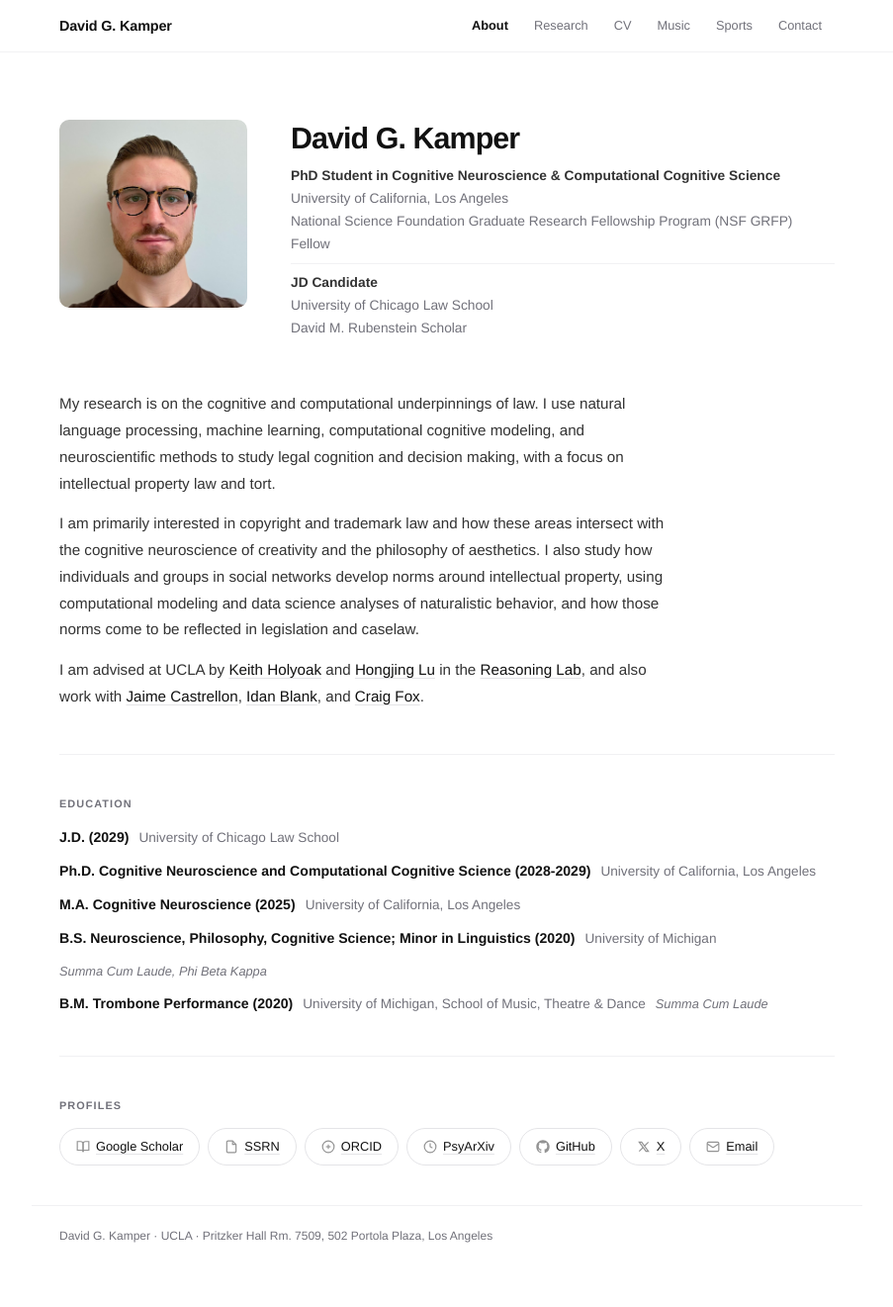
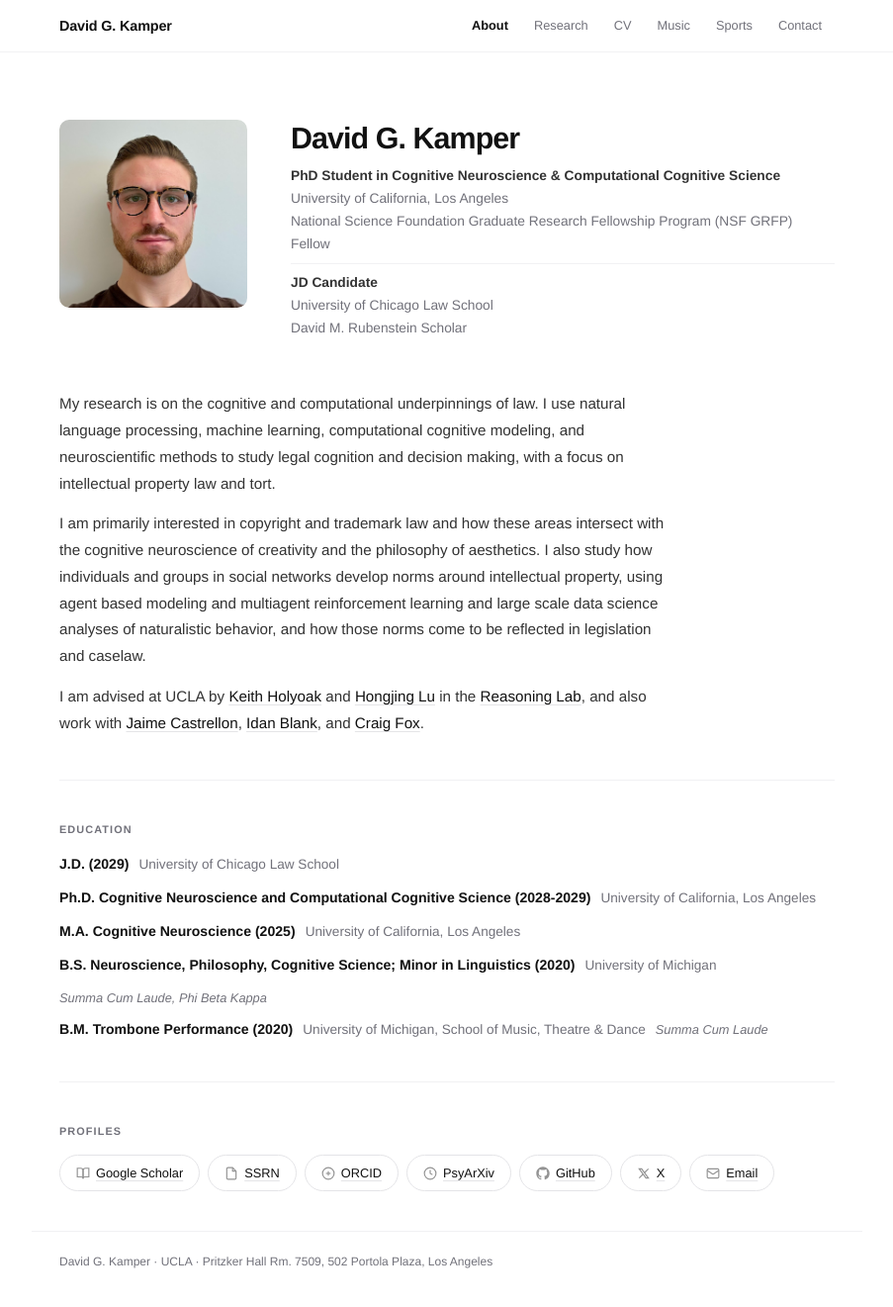
Before and after one commit to dgkamper/dgkamper.github.io, a Jekyll site: the page built from index.html, in a window 1280 px wide and 1322 px high. Shown: the whole window at 99% size, without its empty margins (188-1091 px from the left). Built offline with Jekyll 4.4.1, drawn with Linux system fonts in a browser that asks for light colours.

Commit message:
Enhance research interests description in index.html
Updated the description of research interests to include agent-based modeling and multi-agent reinforcement learning.

```diff
--- a/index.html
+++ b/index.html
@@ -27,7 +27,7 @@ nav: about
 <section class="bio" style="animation: enter 0.45s ease 0.06s both;">
   <p>My research is on the cognitive and computational underpinnings of law. I use natural language processing, machine learning, computational cognitive modeling, and neuroscientific methods to study legal cognition and decision making, with a focus on intellectual property law and tort.</p>
 
-  <p>I am primarily interested in copyright and trademark law and how these areas intersect with the cognitive neuroscience of creativity and the philosophy of aesthetics. I also study how individuals and groups in social networks develop norms around intellectual property, using computational modeling and data science analyses of naturalistic behavior, and how those norms come to be reflected in legislation and caselaw.</p>
+  <p>I am primarily interested in copyright and trademark law and how these areas intersect with the cognitive neuroscience of creativity and the philosophy of aesthetics. I also study how individuals and groups in social networks develop norms around intellectual property, using agent based modeling and multiagent reinforcement learning and large scale data science analyses of naturalistic behavior, and how those norms come to be reflected in legislation and caselaw.</p>
 
   <p>I am advised at UCLA by <a href="https://www.psych.ucla.edu/faculty-page/kholyoak/">Keith Holyoak</a> and <a href="https://www.psych.ucla.edu/faculty-page/hongjing/">Hongjing Lu</a> in the <a href="https://reasoninglab.psych.ucla.edu/">Reasoning Lab</a>, and also work with <a href="https://www.castrellonlab.psych.ucla.edu/">Jaime Castrellon</a>, <a href="https://www.psych.ucla.edu/faculty-page/iblank/">Idan Blank</a>, and <a href="https://www.craigrfox.com/">Craig Fox</a>.</p>
 </section>
```
